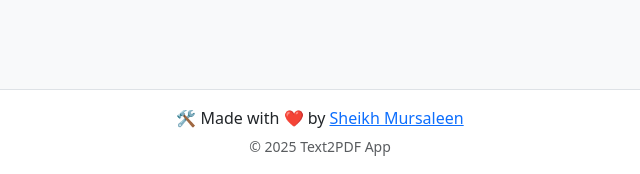
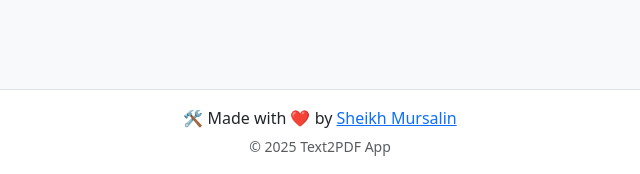
Before and after one commit to sheikhmursalin/text2pdf-flask-app, a Flask app: page / in a window 1280 px wide. Shown: the part 626-800 px from the top of the page, without its empty margins (320-960 px from the left). Run offline with Flask 3, Linux system fonts and the light colour scheme.

Commit message:
update index.html

```diff
--- a/templates/index.html
+++ b/templates/index.html
@@ -50,7 +50,7 @@
   <!-- Footer -->
   <footer class="text-center py-3 mt-auto bg-white border-top">
     <p class="mb-1">🛠️ Made with ❤️ by
-      <a href="https://github.com/sheikhmursaleen" target="_blank">Sheikh Mursaleen</a>
+      <a href="https://github.com/sheikhmursalin" target="_blank">Sheikh Mursalin</a>
     </p>
     <small class="text-muted">© 2025 Text2PDF App</small>
   </footer>
```
